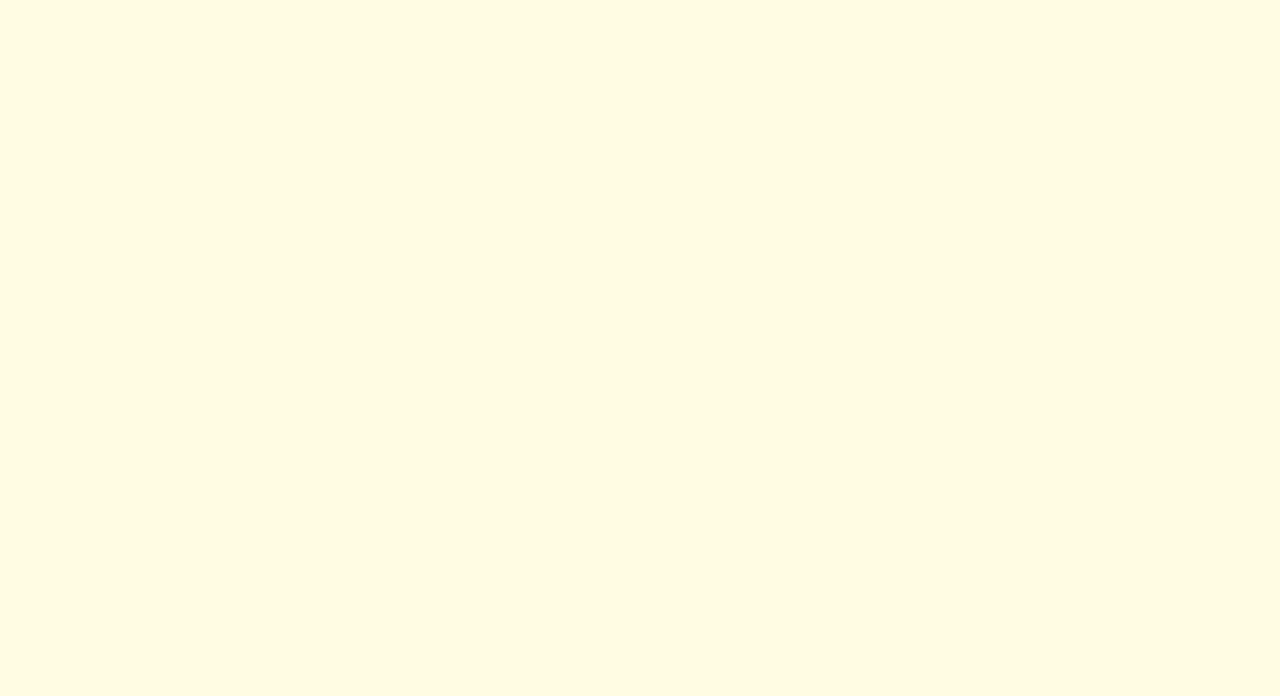
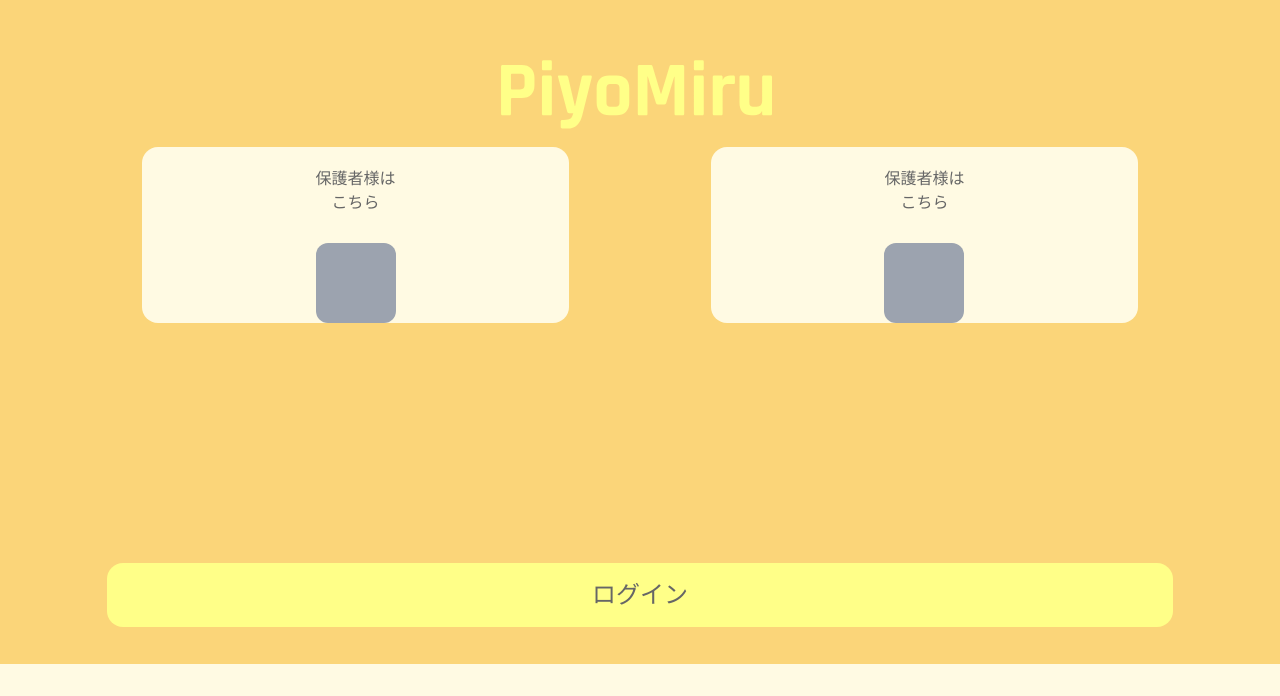
Before and after one commit to yumekiti-archive/PiyoMiru, a React (Create React App) app in the folder web/: page /usage in a window 1280 px wide. Before the commit this address had no page. Shown: the part 136-832 px from the top of the page. Before the commit the page ends 800 px from the top, so only its background shows below. Built offline with nearby package versions, Linux system fonts and the light colour scheme.

Commit message:
`add` UsagePage

```diff
--- a/web/src/App.tsx
+++ b/web/src/App.tsx
@@ -5,6 +5,7 @@ import { Routes, Route } from 'react-router-dom';
 import LoginPage from './pages/LoginPage';
 import HomePage from './pages/HomePage';
 import ListPage from './pages/ListPage';
+import UsagePage from './pages/UsagePage';
 
 const App: FC = () => {
   return (
@@ -12,6 +13,7 @@ const App: FC = () => {
       <Loading />
       <Routes>
         <Route path='/' element={<LoginPage />} />
+        <Route path='/usage' element={<UsagePage />} />
         <Route path='/home' element={<HomePage />} />
         <Route path='/list' element={<ListPage />} />
       </Routes>
--- /dev/null
+++ b/web/src/components/atoms/UsageButton.tsx
@@ -0,0 +1,16 @@
+import { FC } from 'react';
+
+const UsageButton: FC = () => {
+  return (
+    <button className='w-full h-44 bg-[#FFFAE3] rounded-2xl'>
+      <div className='h-1/2 flex justify-center items-center'>
+        保護者様は<br />こちら
+      </div>
+      <div className='h-1/2 flex justify-center items-end'>
+        <div className='w-20 h-20 rounded-xl bg-gray-400'></div>
+      </div>
+    </button>
+  );
+}
+
+export default UsageButton;
--- /dev/null
+++ b/web/src/pages/UsagePage.tsx
@@ -0,0 +1,27 @@
+import { FC } from 'react';
+import NameLogo from '../assets/nameLogo.svg';
+import FormButton from '../components/atoms/FormButton';
+import UsageButton from '../components/atoms/UsageButton';
+
+const UsagePage: FC = () => {
+  return (
+    <div className="bg-[#FBD579] h-screen w-full mb-6 flex-col space-y-4">
+      <div className='h-2/6 w-full flex items-end justify-center'>
+        <img src={NameLogo} alt='logo' className='w-72' />
+      </div>
+      <div className='h-3/6 w-full flex justify-evenly items-start'>
+        <div className='w-4/12'>
+          <UsageButton />
+        </div>
+        <div className='w-4/12'>
+          <UsageButton />
+        </div>
+      </div>
+      <div className='h-1/6 w-10/12 mx-auto'>
+        <FormButton text='ログイン' />
+      </div>
+    </div>
+  );
+}
+
+export default UsagePage;
```
